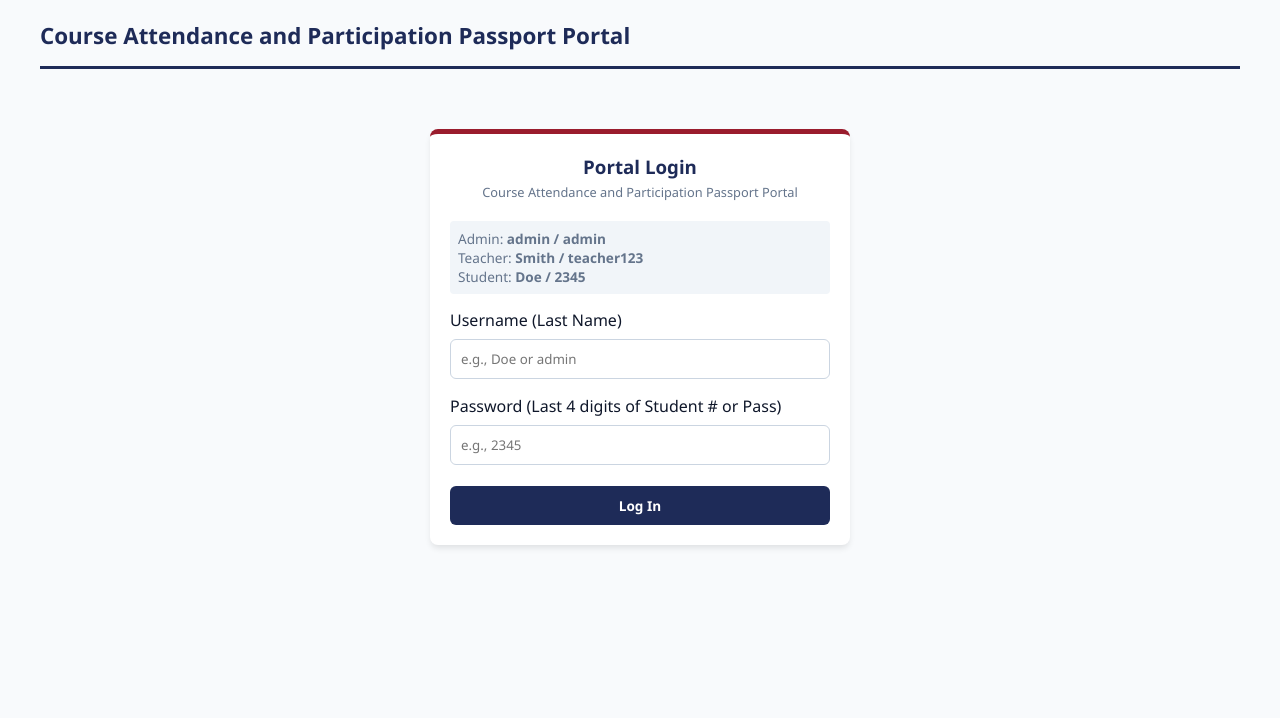
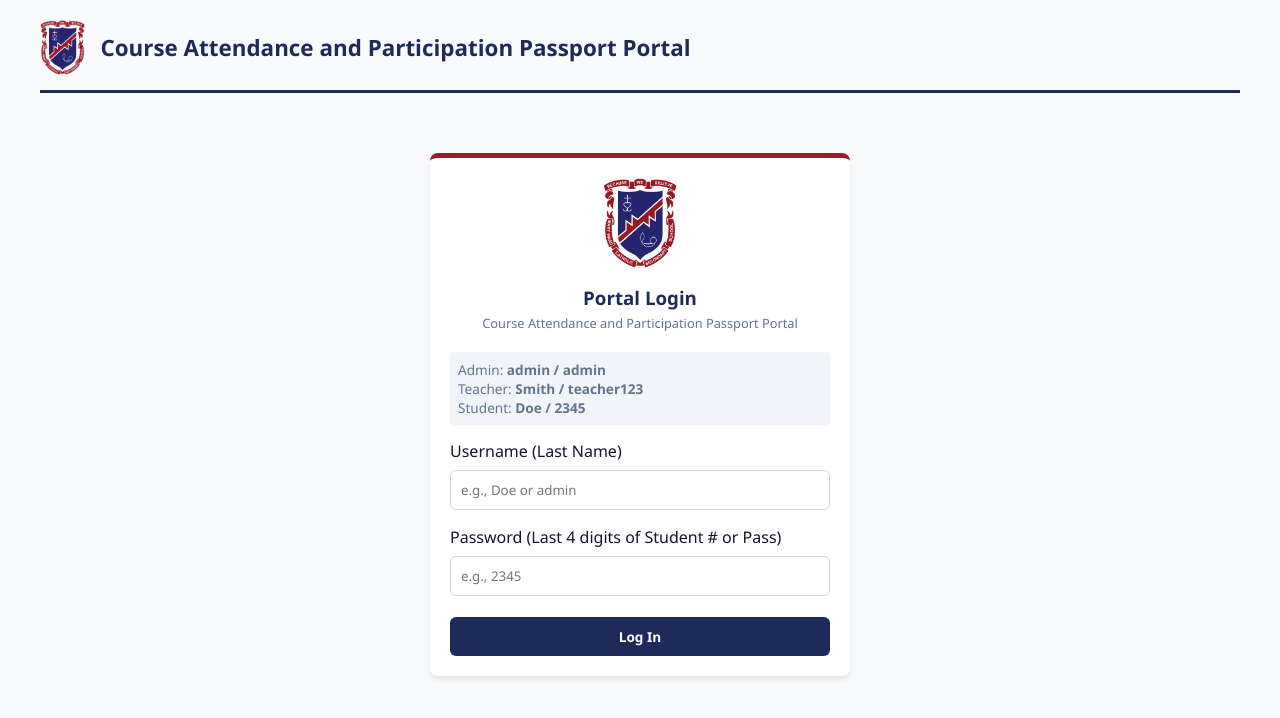
Before and after one commit to Crazed4853/MWPassport, a website: page index.html in a window 1280 px wide. Drawn offline with Linux system fonts and the light colour scheme.

Commit message:
Update index.html

```diff
--- a/index.html
+++ b/index.html
@@ -88,7 +88,7 @@
 <div class="container">
     <header>
         <div class="header-brand">
-            <img src="MWCSS_Logo.svg" alt="Mary Ward Catholic Secondary School Logo" class="header-logo" onerror="this.style.display='none'">
+            <img src="MWCSS_Logo.png" alt="Mary Ward Catholic Secondary School Logo" class="header-logo" onerror="this.style.display='none'">
             <h2 class="header-title">Course Attendance and Participation Passport Portal</h2>
         </div>
         <div id="userInfo" style="display:none;">
@@ -100,7 +100,7 @@
     <!-- LOGIN SCREEN -->
     <div id="loginView" class="card login-card">
         <div class="login-header">
-            <img src="MWCSS_Logo.svg" alt="Mary Ward Logo" class="login-logo" onerror="this.style.display='none'">
+            <img src="MWCSS_Logo.png" alt="Mary Ward Logo" class="login-logo" onerror="this.style.display='none'">
             <h3 style="color:var(--primary);">Portal Login</h3>
             <p style="font-size:0.8rem; color:#64748b; margin-top:4px;">Course Attendance and Participation Passport Portal</p>
         </div>
@@ -895,7 +895,7 @@
                     <h2>Course Attendance and Participation Passport Summary Report</h2>
                     <p class="meta">Generated: ${new Date().toLocaleDateString()} | Total Passports: ${targetPassports.length}</p>
                 </div>
-                <img src="MWCSS_Logo.svg" class="pdf-logo" onerror="this.style.display='none'">
+                <img src="MWCSS_Logo.png" class="pdf-logo" onerror="this.style.display='none'">
             </div>
         `;
 
@@ -950,7 +950,7 @@
                     <h2>Course Attendance and Participation Passport</h2>
                     <p class="meta">Student: <strong>${passport.studentName}</strong> | Course: <strong>${passport.course}</strong> | Teacher: <strong>${passport.teacher}</strong></p>
                 </div>
-                <img src="MWCSS_Logo.svg" class="pdf-logo" onerror="this.style.display='none'">
+                <img src="MWCSS_Logo.png" class="pdf-logo" onerror="this.style.display='none'">
             </div>
             <div class="passport-block" style="border:none;">
                 <table>
```
